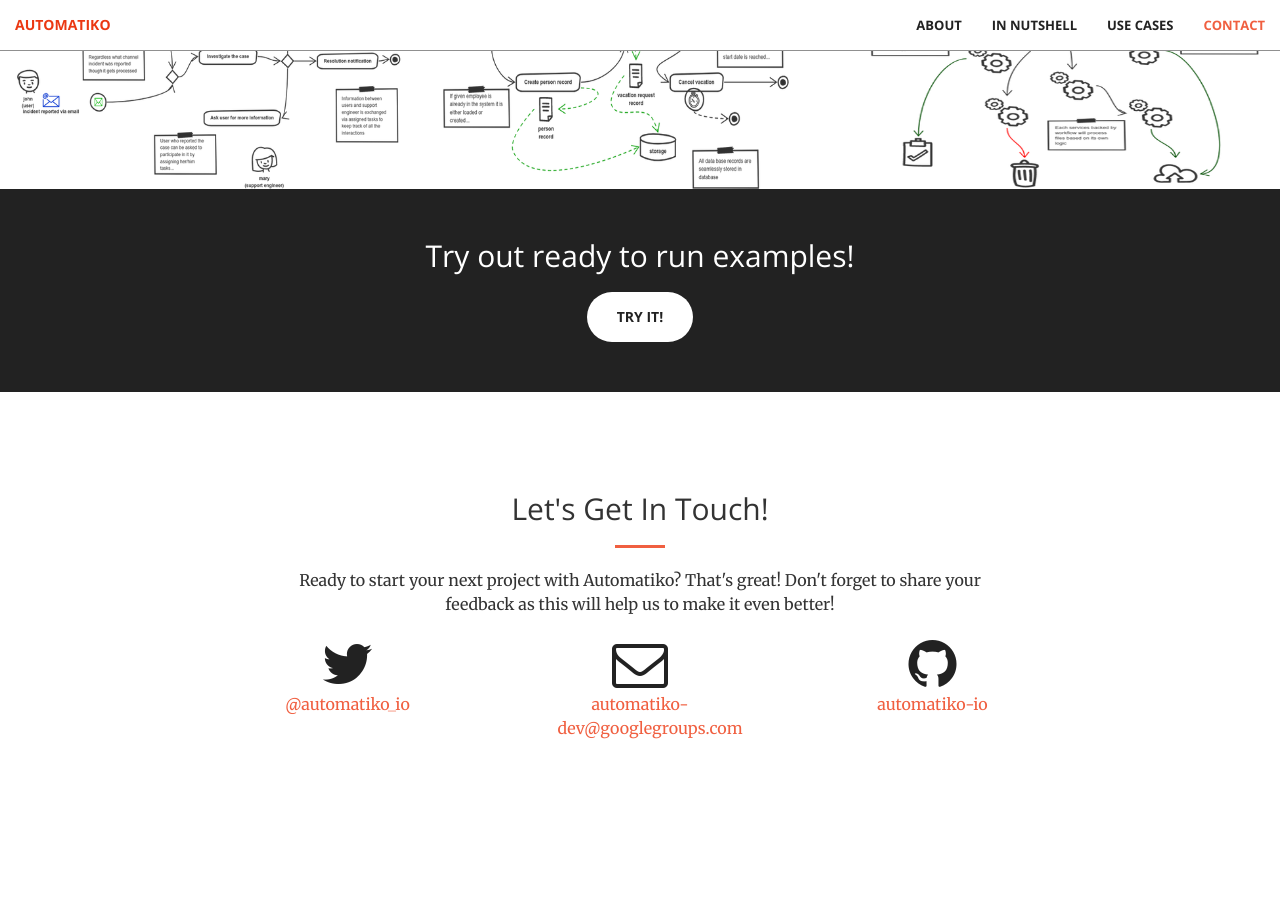
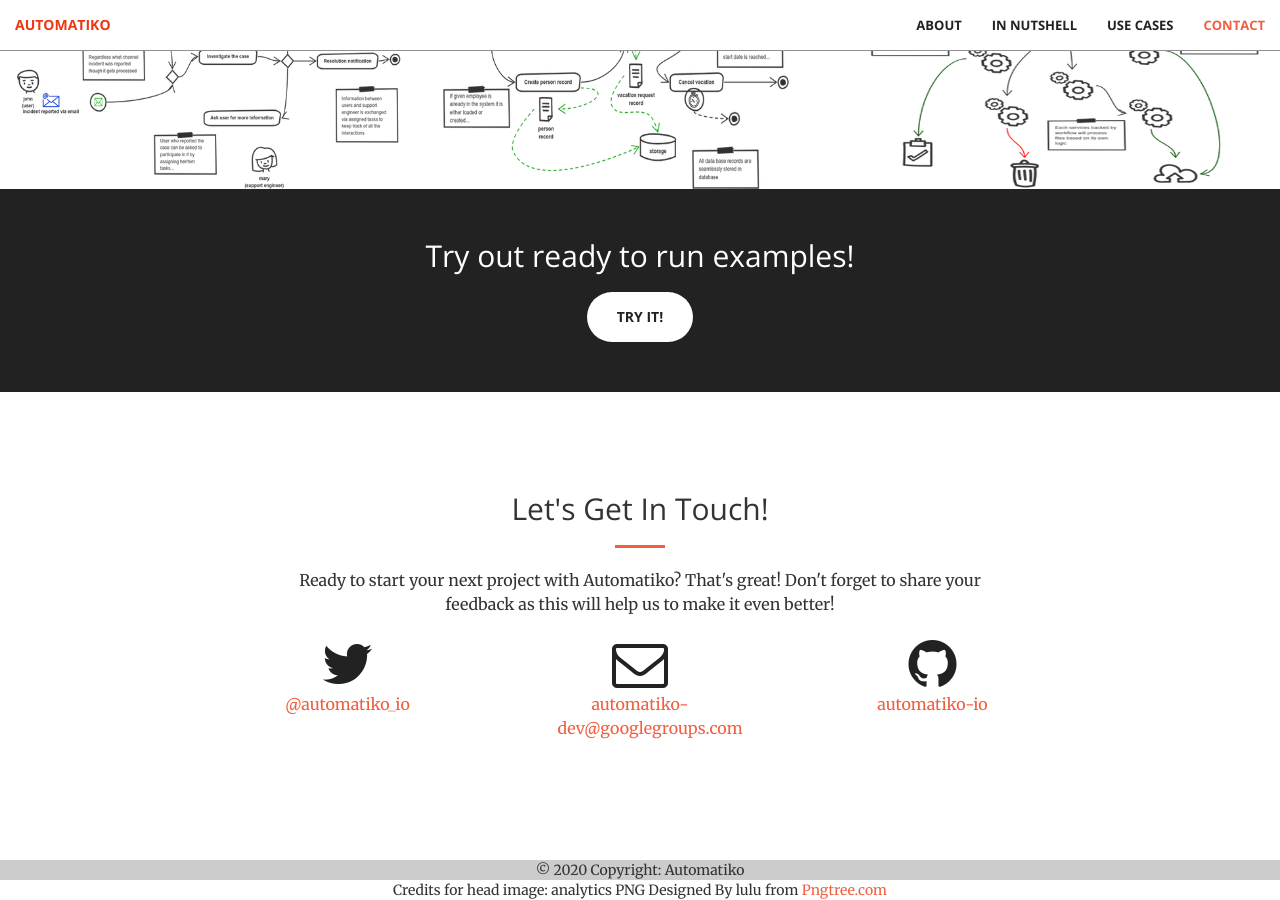
Before and after one commit to t-miller/automatiko.github.io, a Jekyll site: the page built from index.html, in a window 1280 px wide and 900 px high, scrolled down 2093 px. Built offline with Jekyll 4.4.1, drawn with Linux system fonts in a browser that asks for light colours; before the commit the page ends 2953 px from its top, so only the background shows below that.

Commit message:
added footer

```diff
--- a/_layouts/front.html
+++ b/_layouts/front.html
@@ -14,4 +14,13 @@
   {% include scripts.html %}
 </body>
 
+<!-- Footer -->
+<footer class="text-center text-lg-start">
+  <div class="text-center p-3" style="background-color: rgba(0, 0, 0, 0.2)">
+    © 2020 Copyright: Automatiko
+  </div>
+  <div class="text-center p-3">
+    Credits for head image: analytics PNG Designed By lulu from <a href="https://pngtree.com">Pngtree.com</a>
+  </div>
+</footer>
 </html>
```
